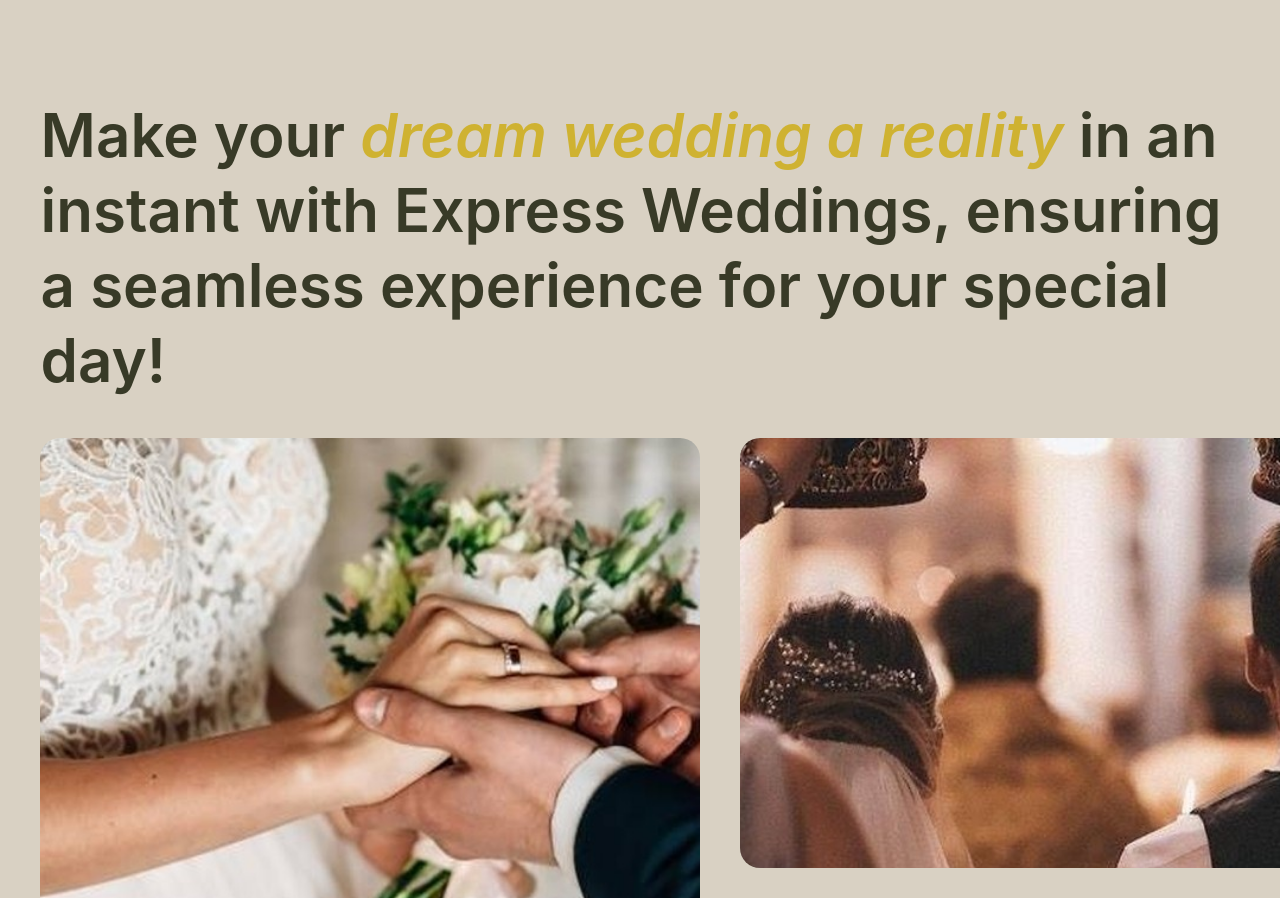
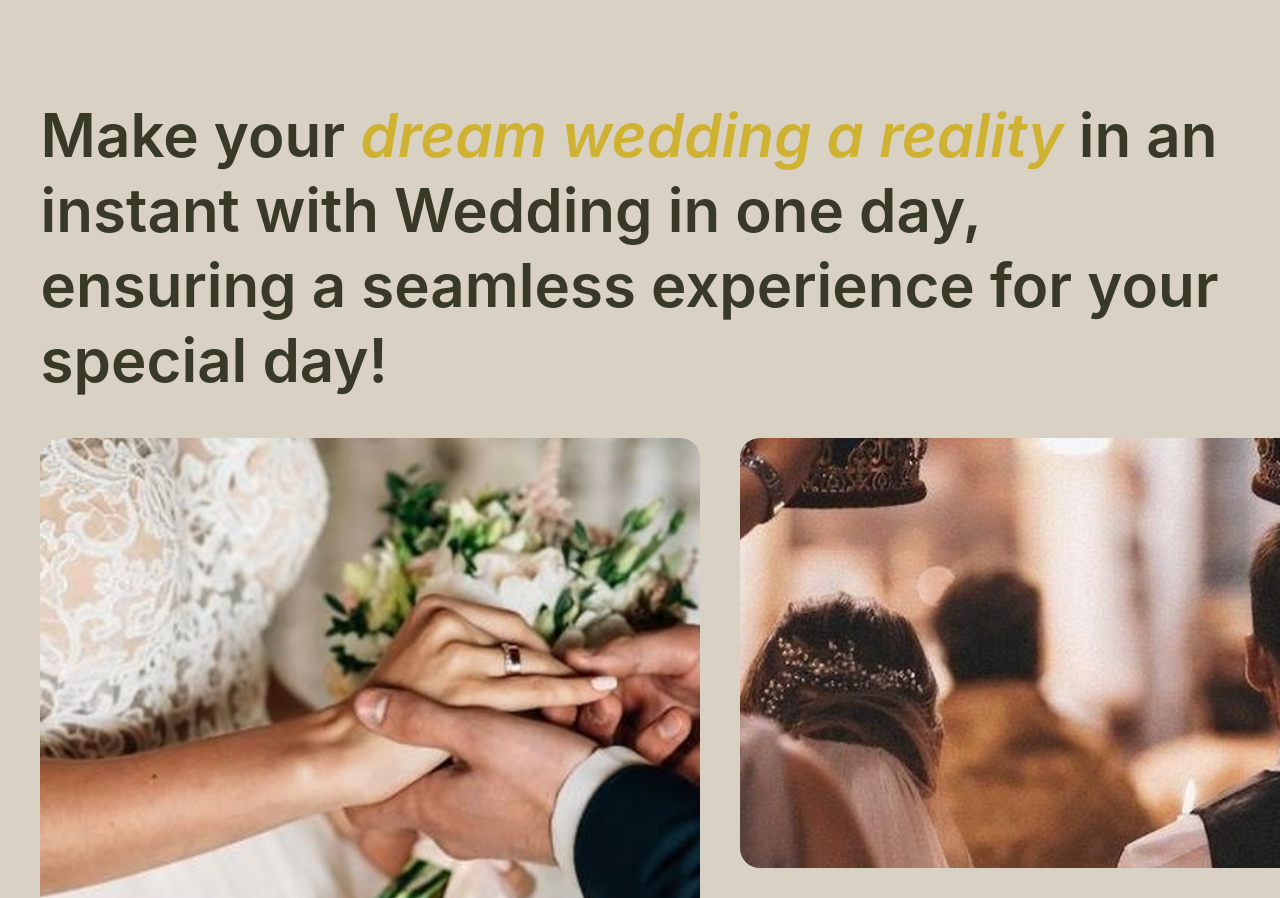
Before and after one commit to VadzimAJ/-wedding_site, a plain HTML site: page index.html in a window 1280 px wide. Shown: the part 1096-1994 px from the top of the page. Drawn offline with Linux system fonts and the light colour scheme; files whose address does not match are found by name.

```diff
--- a/styles/style.css
+++ b/styles/style.css
@@ -279,7 +279,7 @@
 }
 
 .section-about-title::after{
-	content: 'in an instant with Express Weddings, ensuring a seamless experience for your special day!';
+	content: 'in an instant with Wedding in one day, ensuring a seamless experience for your special day!';
 	font-style: normal;
 	color: var(--text-dark-color);
 }
```
